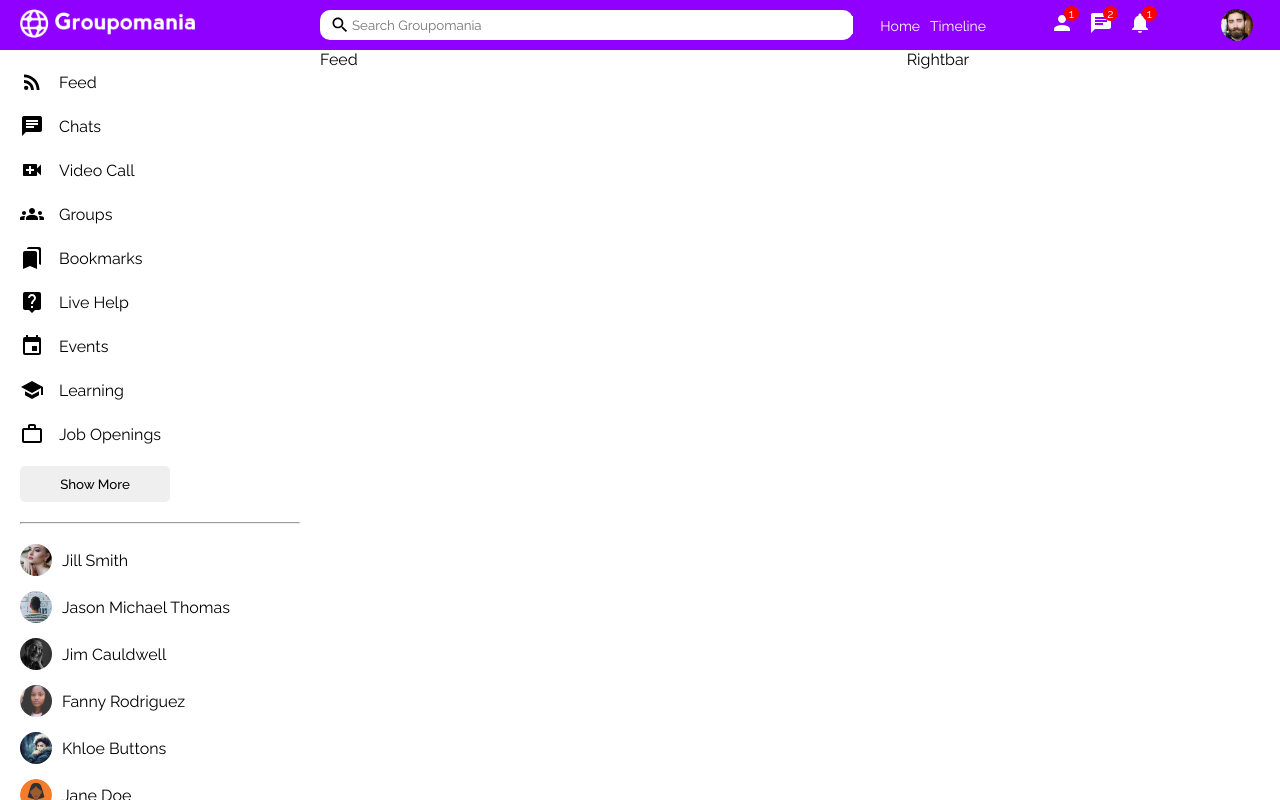
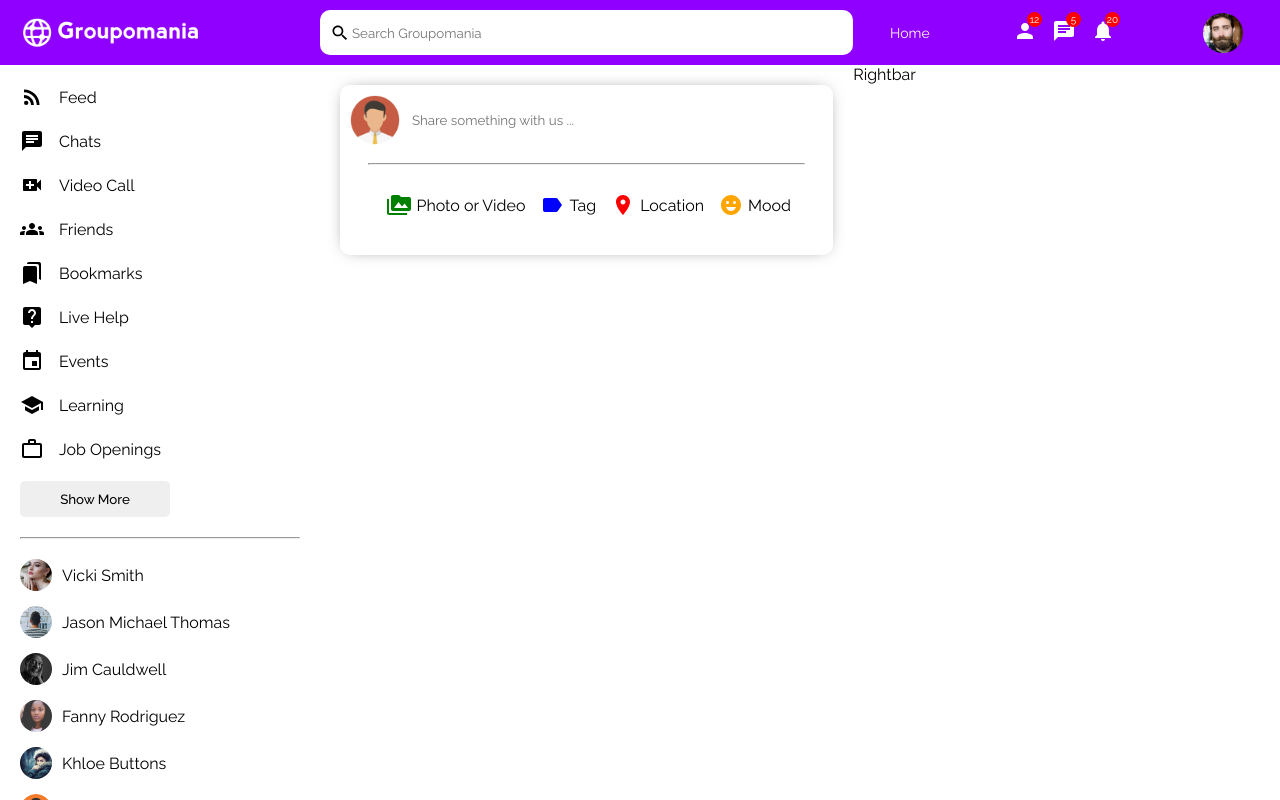
Before and after one commit to jjoslin07/GroupomaniaSocial, a React (Create React App) app in the folder frontend/: page / in a window 1280 px wide. Built offline with nearby package versions, Linux system fonts and the light colour scheme.

Commit message:
Publish jsx

```diff
--- a/frontend/src/components/feed/Feed.jsx
+++ b/frontend/src/components/feed/Feed.jsx
@@ -1,5 +1,12 @@
 import "./feed.css";
+import Publish from "../publish/Publish";
 
 export default function Feed() {
-	return <div className="feed">Feed</div>;
+	return (
+		<div className="feedContainer">
+			<div className="feedWrapper">
+				<Publish />
+			</div>
+		</div>
+	);
 }
--- a/frontend/src/components/feed/feed.css
+++ b/frontend/src/components/feed/feed.css
@@ -1,3 +1,7 @@
-.feed {
-	flex: 5.5;
+.feedContainer {
+	flex: 5;
+	height: calc(100vh - 65px);
 }
+.feedWrapper {
+	padding: 20px;
+}
--- a/frontend/src/components/leftbar/Leftbar.jsx
+++ b/frontend/src/components/leftbar/Leftbar.jsx
@@ -12,7 +12,7 @@ import {
 } from "@mui/icons-material";
 export default function Leftbar() {
 	return (
-		<div className="leftbar">
+		<div className="leftbarContainer">
 			<div className="leftbarWrapper">
 				<ul className="leftbarList">
 					<li className="leftbarListItem">
@@ -29,7 +29,7 @@ export default function Leftbar() {
 					</li>
 					<li className="leftbarListItem">
 						<Groups className="leftbarIcon" />
-						<span className="leftbarListItemText">Groups</span>
+						<span className="leftbarListItemText">Friends</span>
 					</li>
 					<li className="leftbarListItem">
 						<Bookmarks className="leftbarIcon" />
@@ -61,7 +61,7 @@ export default function Leftbar() {
 							src="/assets/Profile/2.jpg"
 							alt=""
 						/>
-						<span className="leftbarFriendName">Jill Smith</span>
+						<span className="leftbarFriendName">Vicki Smith</span>
 					</li>
 					<li className="leftbarFriend">
 						<img
@@ -109,7 +109,7 @@ export default function Leftbar() {
 							src="/assets/Profile/male.png"
 							alt=""
 						/>
-						<span className="leftbarFriendName"> John Doe</span>
+						<span className="leftbarFriendName"> James Doe</span>
 					</li>
 				</ul>
 			</div>
--- a/frontend/src/components/leftbar/leftbar.css
+++ b/frontend/src/components/leftbar/leftbar.css
@@ -1,6 +1,6 @@
-.leftbar {
+.leftbarContainer {
 	flex: 3;
-	height: calc(100vh - 50px);
+	height: calc(100vh - 65px);
 	overflow-y: scroll;
 }
 
--- /dev/null
+++ b/frontend/src/components/publish/Publish.jsx
@@ -0,0 +1,45 @@
+import "./publish.css";
+import { PermMedia, Room, EmojiEmotions, Label } from "@mui/icons-material";
+export default function Publish() {
+	return (
+		<div className="publishContainer">
+			<div className="publishWrapper">
+				<div className="publishTop">
+					<img
+						className="publishProfileImg"
+						src="/assets/Profile/male.png"
+						alt=""
+					/>
+					<input
+						placeholder="Share something with us ..."
+						className="publishInput"
+					/>
+				</div>
+				<hr className="publishHr" />
+				<div className="publishBottom">
+					<div className="publishOptions">
+						<div className="publishOption">
+							<PermMedia className="publishIcon" style={{ color: "green" }} />
+							<span className="publishOptionText">Photo or Video</span>
+						</div>
+						<div className="publishOption">
+							<Label className="publishIcon" style={{ color: "blue" }} />
+							<span className="publishOptionText">Tag</span>
+						</div>
+						<div className="publishOption">
+							<Room className="publishIcon" style={{ color: "red" }} />
+							<span className="publishOptionText">Location</span>
+						</div>
+						<div className="publishOption">
+							<EmojiEmotions
+								className="publishIcon"
+								style={{ color: "orange" }}
+							/>
+							<span className="publishOptionText">Mood</span>
+						</div>
+					</div>
+				</div>
+			</div>
+		</div>
+	);
+}
--- /dev/null
+++ b/frontend/src/components/publish/publish.css
@@ -0,0 +1,54 @@
+.publishContainer {
+	width: 100%;
+	height: 170px;
+	border-radius: 10px;
+	-webkit-box-shadow: 0px 0px 17px -8px rgba(0, 0, 0, 0.7);
+	box-shadow: 0px 0px 17px -8px rgba(0, 0, 0, 0.7);
+}
+.publishWrapper {
+	padding: 10px;
+}
+.publishTop {
+	display: flex;
+	align-items: center;
+}
+.publishProfileImg {
+	width: 50px;
+	height: 50px;
+	border-radius: 50%;
+	object-fit: cover;
+	margin-right: 10px;
+}
+.publishInput {
+	border: none;
+	width: 80%;
+}
+
+.publishInput:focus {
+	outline: none;
+}
+
+.publishHr {
+	margin: 18px;
+}
+
+.publishBottom {
+	display: flex;
+	align-items: center;
+	padding: 10px;
+	justify-content: center;
+}
+.publishOptions {
+	display: flex;
+	margin-left: 20px;
+}
+.publishOption {
+	display: flex;
+	align-items: center;
+	margin-right: 15px;
+	cursor: pointer;
+}
+
+.publishIcon {
+	margin-right: 5px;
+}
--- a/frontend/src/components/rightbar/rightbar.css
+++ b/frontend/src/components/rightbar/rightbar.css
@@ -1,3 +1,3 @@
 .rightbar {
-	flex: 3.5;
+	flex: 4;
 }
--- a/frontend/src/components/topbar/Topbar.jsx
+++ b/frontend/src/components/topbar/Topbar.jsx
@@ -7,13 +7,13 @@ export default function Topbar() {
 	return (
 		<div className="topbarContainer">
 			<div className="topbarLeft">
-				<span className="logo">
+				<div className="logo">
 					<img
 						src="/assets/Groupomania_Logos/icon-left-font-monochrome-white.png"
 						alt="Groupomania logo monocrhome white"
 						className="companyLogo"
 					/>
-				</span>
+				</div>
 			</div>
 			<div className="topbarCenter">
 				<div className="searchbar">
@@ -24,20 +24,19 @@ export default function Topbar() {
 			<div className="topbarRight">
 				<div className="topbarLinks">
 					<span className="topbarLink">Home</span>
-					<span className="topbarLink">Timeline</span>
 				</div>
 				<div className="topbarIcons">
 					<div className="topbarIconItem">
 						<Person />
-						<span className="topbarIconBadge">1</span>
+						<span className="topbarIconBadge">12</span>
 					</div>
 					<div className="topbarIconItem">
 						<Chat />
-						<span className="topbarIconBadge">2</span>
+						<span className="topbarIconBadge">5</span>
 					</div>
 					<div className="topbarIconItem">
 						<Notifications />
-						<span className="topbarIconBadge">1</span>
+						<span className="topbarIconBadge">20</span>
 					</div>
 				</div>
 				<img
--- a/frontend/src/components/topbar/topbar.css
+++ b/frontend/src/components/topbar/topbar.css
@@ -1,5 +1,5 @@
 .topbarContainer {
-	height: 50px;
+	height: 65px;
 	width: 100%;
 	background-color: #9000ff;
 	display: flex;
@@ -13,21 +13,29 @@
 }
 
 .logo {
-	margin-left: 20px;
+	display: flex;
+	align-items: center;
+	justify-content: center;
+	margin-left: 10px;
+	height: 50px;
+	width: 200px;
+}
+.companyLogo {
+	width: 175px;
+	height: 50px;
+	object-fit: cover;
 	cursor: pointer;
 }
-
-.companyLogo {
-	width: 175px;
-}
-
 .topbarCenter {
+	display: flex;
+	align-items: center;
+	justify-content: center;
 	flex: 5;
 }
 
 .searchbar {
 	width: 100%;
-	height: 30px;
+	height: 45px;
 	background-color: white;
 	border-radius: 10px;
 	display: flex;
@@ -52,7 +60,6 @@
 	justify-content: space-around;
 	color: white;
 }
-
 .topbarLink {
 	margin-right: 10px;
 	font-size: 14px;
@@ -75,17 +82,17 @@
 	border-radius: 50%;
 	color: white;
 	position: absolute;
-	top: -5px;
+	top: -7px;
 	right: -5px;
 	display: flex;
 	align-items: center;
 	justify-content: center;
-	font-size: 12px;
+	font-size: 10px;
 }
 
 .profilePicture {
-	width: 32px;
-	height: 32px;
+	width: 40px;
+	height: 40px;
 	border-radius: 50%;
 	object-fit: cover;
 	cursor: pointer;
```
